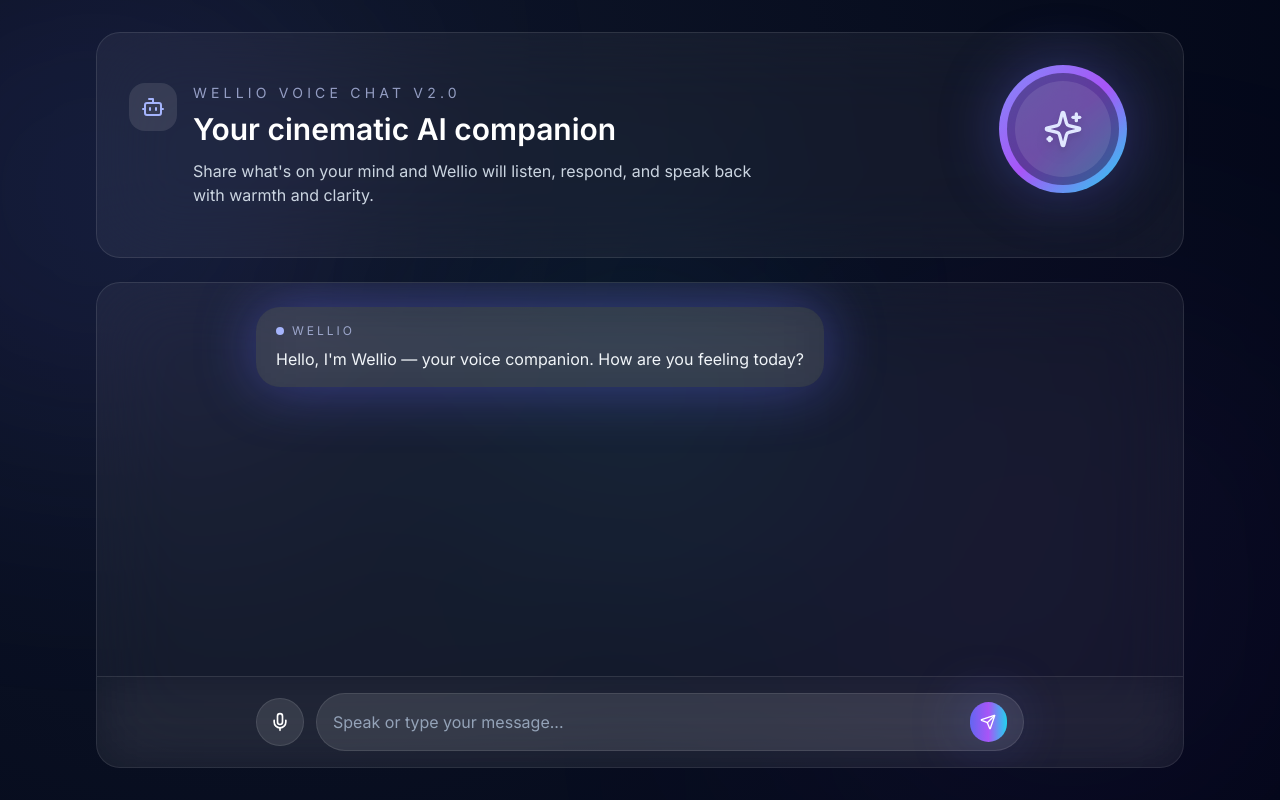
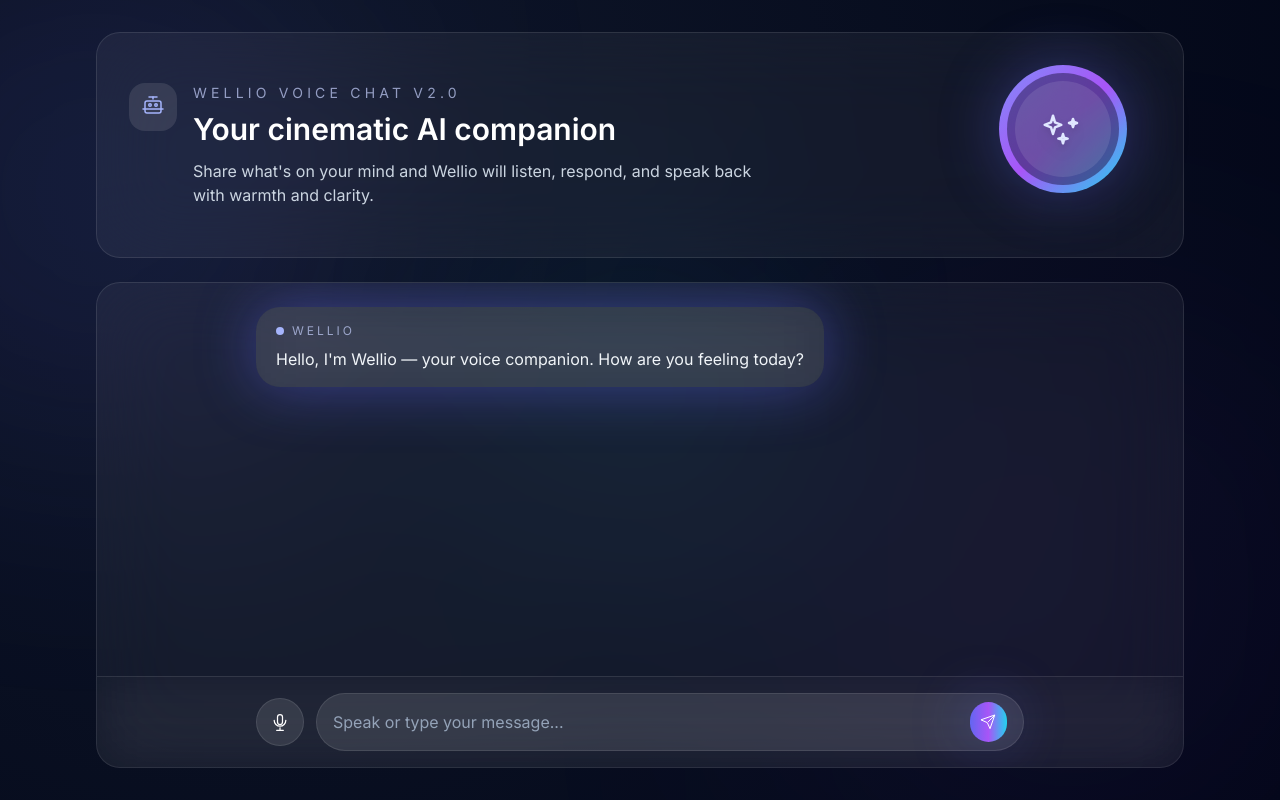
Before and after one commit to mgi25/Willeo, a React (Vite) app in the folder Wellio/dashboard/: page / in a window 1280 px wide. Built offline with nearby package versions, Linux system fonts and the light colour scheme.

Commit message:
Replace lucide icons with inline SVGs

```diff
--- a/Wellio/dashboard/package.json
+++ b/Wellio/dashboard/package.json
@@ -11,7 +11,6 @@
   },
   "dependencies": {
     "framer-motion": "^11.11.17",
-    "lucide-react": "^0.469.0",
     "react": "^19.1.1",
     "react-dom": "^19.1.1"
   },
--- a/Wellio/dashboard/src/VoiceAssistant.jsx
+++ b/Wellio/dashboard/src/VoiceAssistant.jsx
@@ -1,7 +1,53 @@
 import { useState, useRef, useEffect, useMemo } from "react";
 import { askAssistant } from "./api";
-import { Mic, Send, Bot, Sparkles } from "lucide-react";
 import { motion, AnimatePresence } from "framer-motion";
+
+const iconProps = {
+  xmlns: "http://www.w3.org/2000/svg",
+  width: 24,
+  height: 24,
+  viewBox: "0 0 24 24",
+  fill: "none",
+  stroke: "currentColor",
+  strokeWidth: 1.5,
+  strokeLinecap: "round",
+  strokeLinejoin: "round",
+};
+
+const Mic = (props) => (
+  <svg {...iconProps} {...props}>
+    <path d="M12 15a3 3 0 0 0 3-3V6a3 3 0 0 0-6 0v6a3 3 0 0 0 3 3Z" />
+    <path d="M19 10a7 7 0 0 1-14 0" />
+    <path d="M12 19v3" />
+    <path d="M8 22h8" />
+  </svg>
+);
+
+const Send = (props) => (
+  <svg {...iconProps} {...props}>
+    <path d="m22 2-9.5 9.5" />
+    <path d="m22 2-7 20-4-9-9-4Z" />
+  </svg>
+);
+
+const Bot = (props) => (
+  <svg {...iconProps} {...props}>
+    <path d="M12 4V2" />
+    <path d="M8 2h8" />
+    <rect width="16" height="12" x="4" y="6" rx="2" />
+    <path d="M2 14h20" />
+    <circle cx="9" cy="10" r="1.25" />
+    <circle cx="15" cy="10" r="1.25" />
+  </svg>
+);
+
+const Sparkles = (props) => (
+  <svg {...iconProps} {...props}>
+    <path d="M6 4 7.2 8 11 9.5 7.2 11 6 15 4.8 11 1 9.5 4.8 8Z" />
+    <path d="M18 6 18.6 7.8 20.4 8.4 18.6 9 18 10.8 17.4 9 15.6 8.4 17.4 7.8Z" />
+    <path d="M12 15 12.6 17.2 14.8 17.8 12.6 18.4 12 20.6 11.4 18.4 9.2 17.8 11.4 17.2Z" />
+  </svg>
+);
 
 const initialMessage = {
   id: "intro",
```
Also changed, not shown: 1 other file (tests, documents, lock files or other folders).
